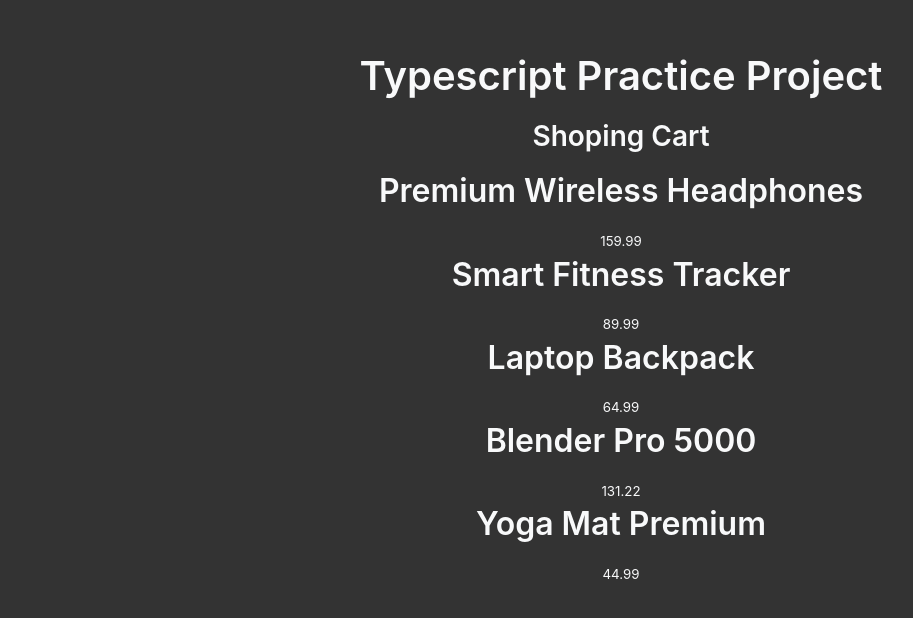
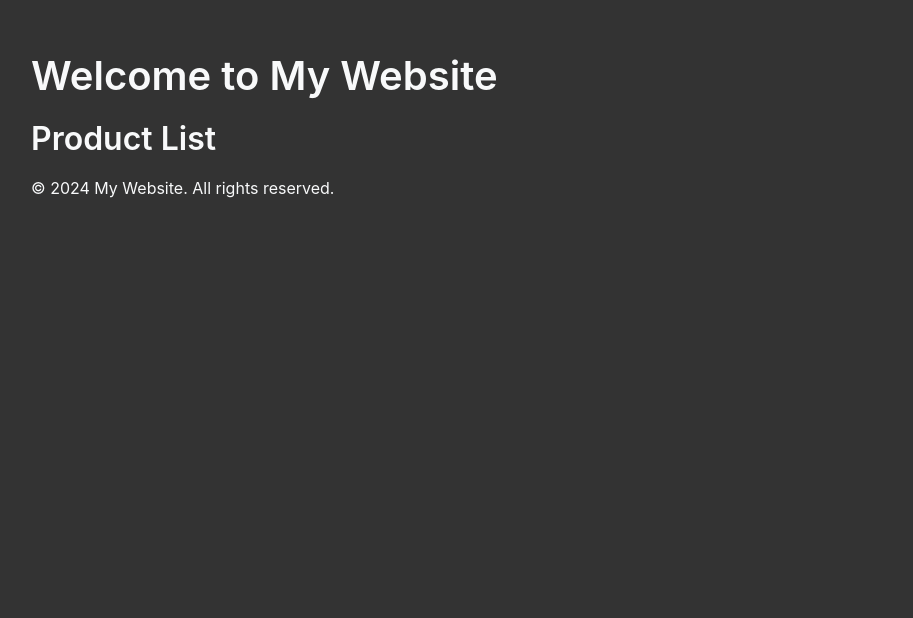
Before and after one commit to devmahmoudi/react-practices, a React (Vite) app in the folder typescript-shoping-cart/: page / in a window 1280 px wide. Shown: the top 618 px of the page, without its empty margins (19-932 px from the left). Built offline with nearby package versions, Linux system fonts and the light colour scheme; data requests are answered from the project's data file.

Commit message:
feat: init cart, footer, header and product-list components; Import new components in App.tsx

```diff
--- a/typescript-shoping-cart/src/App.tsx
+++ b/typescript-shoping-cart/src/App.tsx
@@ -1,22 +1,30 @@
+import { useState } from "react";
 import { useProducts } from "./contexts/products-context";
+import Cart from "./components/cart";
+import ProductList from "./components/product-list";
+import Header from "./components/Header";
+import Footer from "./components/Footer";
 
 function App() {
-  const { products } = useProducts();
+  /**
+   * Define state of show cart
+   */
+  const [viewCart, setViewCart] = useState<boolean>(false);
 
-  return (
-    <div className="text-center">
-      <h1>Typescript Practice Project</h1>
-      <h3>Shoping Cart</h3>
-      <div>
-        {products.map((prod) => (
-          <div key={prod.id}>
-            <h2>{prod.name}</h2>
-            <small>{prod.price}</small>
-          </div>
-        ))}
-      </div>
+  /**
+   * Body content
+   */
+  const body = viewCart ? <Cart/> : <ProductList />;
+
+  const content = (
+    <div>
+        <Header viewCart={viewCart} setViewCart={setViewCart}/>
+        {body}
+        <Footer viewCart={viewCart}/>
     </div>
-  );
+  )
+
+  return content;
 }
 
 export default App;
--- /dev/null
+++ b/typescript-shoping-cart/src/components/cart.tsx
@@ -0,0 +1,9 @@
+const Cart = () => {
+    return (
+        <div>
+            <h1>Cart page</h1>
+        </div>
+    )
+}
+
+export default Cart;
--- /dev/null
+++ b/typescript-shoping-cart/src/components/footer.tsx
@@ -0,0 +1,9 @@
+const Footer = () => {
+  return (
+    <footer>
+        <p>&copy; 2024 My Website. All rights reserved.</p>
+    </footer>
+  );
+}
+
+export default Footer;
--- /dev/null
+++ b/typescript-shoping-cart/src/components/header.tsx
@@ -0,0 +1,9 @@
+const Header = () => {
+  return (
+    <header>
+        <h1>Welcome to My Website</h1>
+    </header>
+  );
+}
+
+export default Header;
--- /dev/null
+++ b/typescript-shoping-cart/src/components/product-list.tsx
@@ -0,0 +1,9 @@
+const ProductList = () => {
+  return (
+    <div>
+        <h2>Product List</h2>
+    </div>
+    );
+}
+
+export default ProductList;
```
